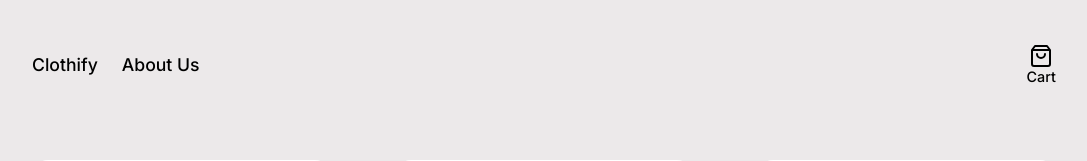
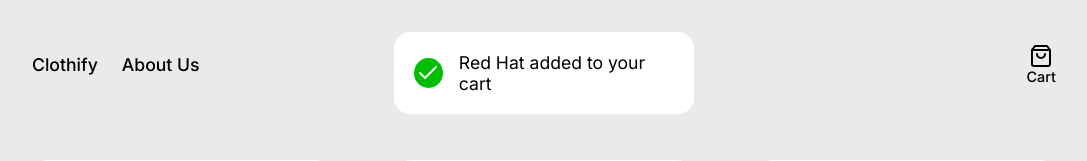
Before and after one commit to JayCodeGitHub/Clothify-Archive, a Next.js app: page / in a window 1280 px wide. Shown: the top 161 px of the page, without its empty margins (96-1183 px from the left). Built offline with nearby package versions, Linux system fonts and the light colour scheme.

Commit message:
Styled Alert

```diff
--- a/src/components/alert/alert.styles.ts
+++ b/src/components/alert/alert.styles.ts
@@ -1,5 +1,26 @@
 import styled from "styled-components";
 
 export const Wrapper = styled.aside`
+    position: fixed;
+    display: flex;
+    align-items: center;
+    background-color: white;
+    width: 300px;
+    padding: 20px;
+    border-radius: 1rem;
+    gap: 1rem;
+    top: 2rem;
+    left: 50%;
+    transform: translate(-50%);
+    font-size: ${({ theme }) => theme.font.size.s};
+`
 
+export const IconWrapper = styled.span`
+    background-color: #00BF00;
+    display: flex;
+    justify-content: center;
+    align-items: center;
+    width: 30px;
+    height: 30px;
+    border-radius: 50%;
 `
--- a/src/components/alert/alert.tsx
+++ b/src/components/alert/alert.tsx
@@ -1,9 +1,24 @@
-import { Wrapper } from "./alert.styles";
+import { Wrapper, IconWrapper } from "./alert.styles";
 
 export default function Alert() {
   return (
     <Wrapper role="alert">
-      <h1>Alert</h1>
+      <IconWrapper>
+        <svg
+          xmlns="http://www.w3.org/2000/svg"
+          width="24"
+          height="24"
+          viewBox="0 0 24 24"
+          fill="none"
+          stroke="#ffffff"
+          strokeWidth="2"
+          strokeLinecap="round"
+          strokeLinejoin="round"
+        >
+          <polyline points="20 6 9 17 4 12"></polyline>
+        </svg>
+      </IconWrapper>
+      <p>Red Hat added to your cart</p>
     </Wrapper>
   );
 }
--- a/src/components/layout/layout.tsx
+++ b/src/components/layout/layout.tsx
@@ -3,6 +3,7 @@ import { ThemeProvider } from "styled-components";
 import { GlobalStyle } from "@/styles/globalStyles";
 import { theme } from "@/styles/theme";
 import { CartProvider } from "@/hooks/useCart";
+import Alert from "../alert/alert";
 
 interface LayoutProps {
   children: React.ReactNode;
@@ -14,6 +15,7 @@ export default function Layout({ children }: LayoutProps) {
   return (
     <CartProvider>
       <ThemeProvider theme={theme}>
+        <Alert />
         <GlobalStyle />
         <NavBar />
         {children}
```
